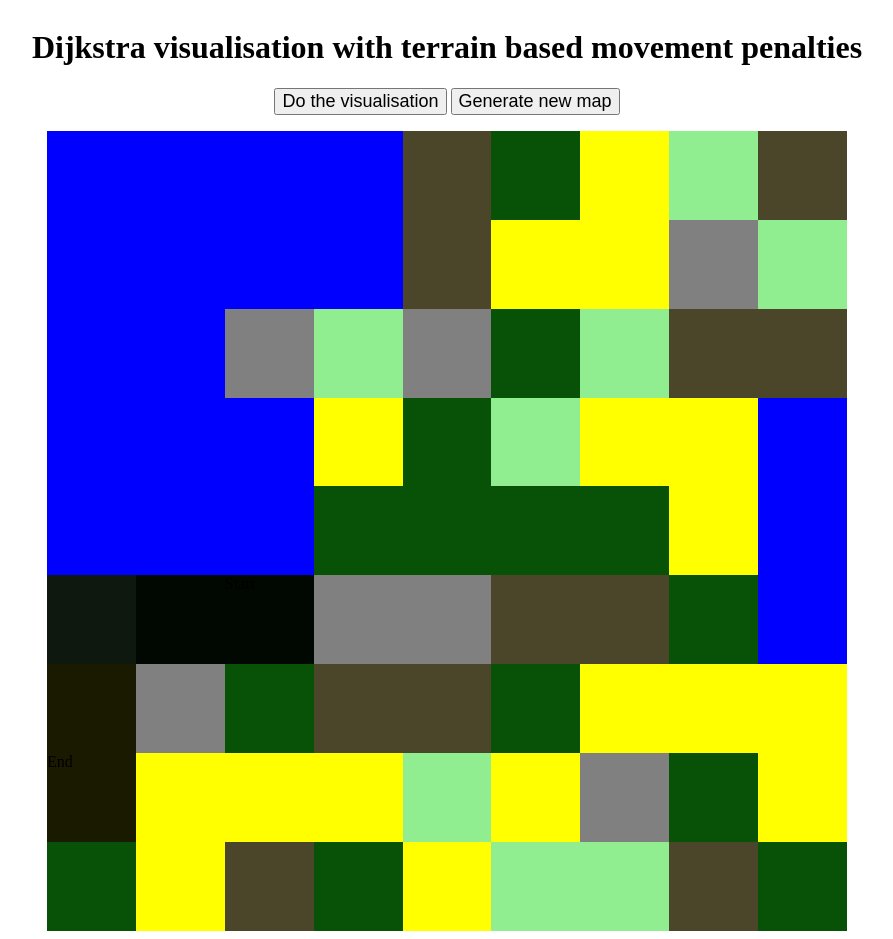
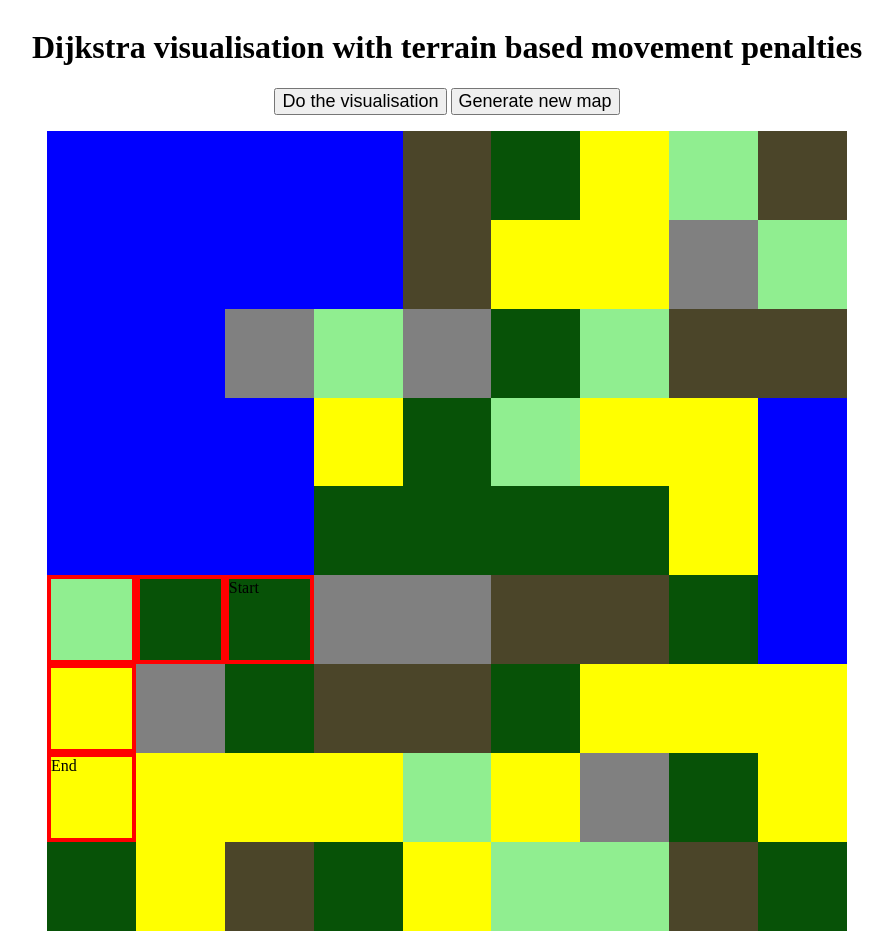
Before and after one commit to dredly/Cybersoc_Game_Jam, a plain HTML site: page index.html in a window 1280 px wide. Both pictures are taken after a click on the button "Do the visualisation". Shown: the whole page, without its empty margins (193-1086 px from the left). Drawn offline with Linux system fonts and the light colour scheme.

Commit message:
changed path rendering

```diff
--- a/styles/styles.css
+++ b/styles/styles.css
@@ -13,6 +13,7 @@
 
 .tile {
     aspect-ratio: 1/1;
+    box-sizing: border-box;
 }
 
 
@@ -42,7 +43,7 @@
 }
 
 .path {
-    filter: brightness(0.1);
+    border: 4px solid red;
 }
 
 #buttons {
```
